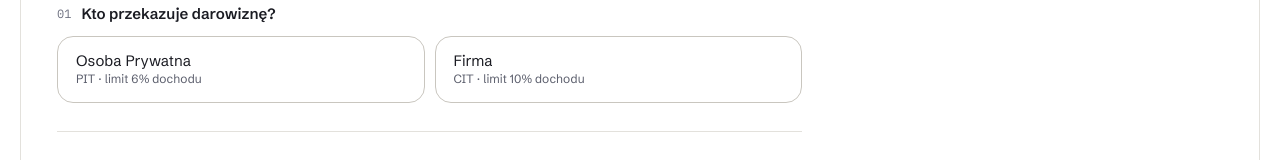
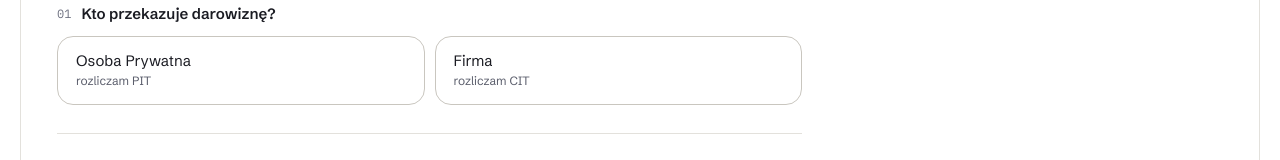
Before and after one commit to KlubJagiellonski/kalkulator-darowizn, a React (Vite) app: page / in a window 1280 px wide. Shown: the part 351-511 px from the top of the page. Built offline with nearby package versions, Linux system fonts and the light colour scheme.

Commit message:
fix first step

```diff
--- a/src/components/stepper/StepperNav.scss
+++ b/src/components/stepper/StepperNav.scss
@@ -15,10 +15,15 @@
 
             .button-stepper {
                 width: 116px;
+                transition: opacity 0.4s ease-in-out;
             }
 
             &.hide {
                 max-width: 0;
+
+                .button-stepper {
+                    opacity: 0;
+                }
             }
         }
 
@@ -34,7 +39,7 @@
 
 @include desktop {
     .stepper-wrapper {
-        .btns{
+        .btns {
             display: flex;
         }
     }
--- a/src/components/stepper/firstStep/FirstStep.scss
+++ b/src/components/stepper/firstStep/FirstStep.scss
@@ -1,6 +1,14 @@
 @use "./../../../variables.scss" as *;
 
 .who {
+    .title-wrapper {
+        .title {
+            span {
+                display: none;
+            }
+        }
+    }
+
     .who-btns {
         display: flex;
         gap: 8px;
@@ -26,6 +34,7 @@
                 font-weight: 400;
                 font-size: 0.75rem;
                 line-height: 1.5;
+                padding-top: 2px;
             }
         }
     }
@@ -33,6 +42,14 @@
 
 @include desktop {
     .who {
+        .title-wrapper {
+            .title {
+                span {
+                    display: inline;
+                }
+            }
+        }
+
         .who-btns {
             gap: 10px;
 
--- a/src/components/stepper/firstStep/FirstStep.tsx
+++ b/src/components/stepper/firstStep/FirstStep.tsx
@@ -4,11 +4,19 @@ import "./FirstStep.scss"
 function FirstStep({ values, setValues }: ValuesProps) {
     const { cit, pit } = values
 
-    const handleClick = () => {
+    const handlePit = () => {
         setValues({
             ...values,
-            pit: !pit,
-            cit: !cit
+            pit: true,
+            cit: false
+        })
+    }
+
+    const handleCit = () => {
+        setValues({
+            ...values,
+            pit: false,
+            cit: true
         })
     }
 
@@ -16,11 +24,11 @@ function FirstStep({ values, setValues }: ValuesProps) {
         <div className="who step-content">
             <div className="title-wrapper">
                 <p className="number">01</p>
-                <p className="title">Kto przekazuje darowiznę?</p>
+                <p className="title">Kto przekazuje<span> darowiznę</span>?</p>
             </div>
             <div className="who-btns">
-                <button className={`button button--chip btn-who ${pit ? "active" : ""}`} onClick={handleClick}>Osoba Prywatna<span>PIT · limit 6% dochodu</span></button>
-                <button className={`button button--chip btn-who ${cit ? "active" : ""}`} onClick={handleClick}>Firma<span>CIT · limit 10% dochodu</span></button>
+                <button className={`button button--chip btn-who ${pit ? "active" : ""}`} onClick={handlePit}>Osoba Prywatna<span>rozliczam PIT</span></button>
+                <button className={`button button--chip btn-who ${cit ? "active" : ""}`} onClick={handleCit}>Firma<span>rozliczam CIT</span></button>
             </div>
         </div>
     )
```
